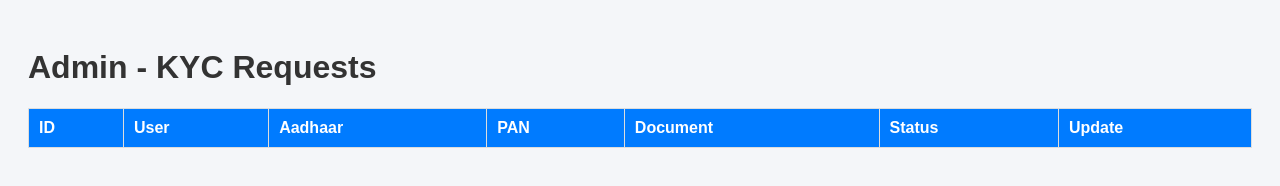
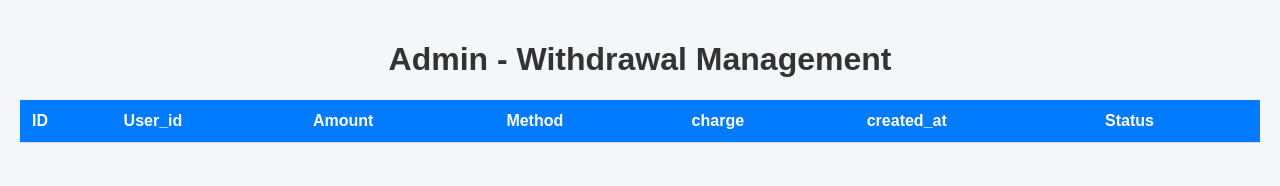
Before and after one commit to vikku55/andi-banking-frontend, a plain HTML site: page admin-withdrawal.html in a window 1280 px wide. Drawn offline with Linux system fonts and the light colour scheme.

```diff
--- a/admin-withdrawal.html
+++ b/admin-withdrawal.html
@@ -3,35 +3,27 @@
 <head>
   <meta charset="UTF-8">
   <meta name="viewport" content="width=device-width, initial-scale=1.0">
-  <title>Admin - KYC Requests</title>
-  <style>
-    body { font-family: Arial, sans-serif; background: #f4f6f9; padding: 20px; }
-    h1 { color: #333; }
-    table { width: 100%; border-collapse: collapse; margin-top: 20px; background: #fff; }
-    th, td { padding: 10px; border: 1px solid #ddd; text-align: left; }
-    th { background: #007bff; color: #fff; }
-    select { padding: 5px; }
-    button { padding: 5px 10px; margin-left: 5px; cursor: pointer; }
-  </style>
+  <title>Admin - withdrawal Requests</title>
+  <link rel="stylesheet" href="css/branches.css">
 </head>
 <body>
-  <h1>Admin - KYC Requests</h1>
+  <h1>Admin - Withdrawal Management</h1>
 
   <table>
     <thead>
       <tr>
         <th>ID</th>
-        <th>User</th>
-        <th>Aadhaar</th>
-        <th>PAN</th>
-        <th>Document</th>
+        <th>User_id</th>
+        <th>Amount</th>
+        <th>Method</th>
+        <th>charge</th>
+        <th>created_at</th>
         <th>Status</th>
-        <th>Update</th>
       </tr>
     </thead>
     <tbody id="kycTableBody"></tbody>
   </table>
-
+<script src="js/admin-withdrawal.js"></script>
 
 </body>
 </html>
```
